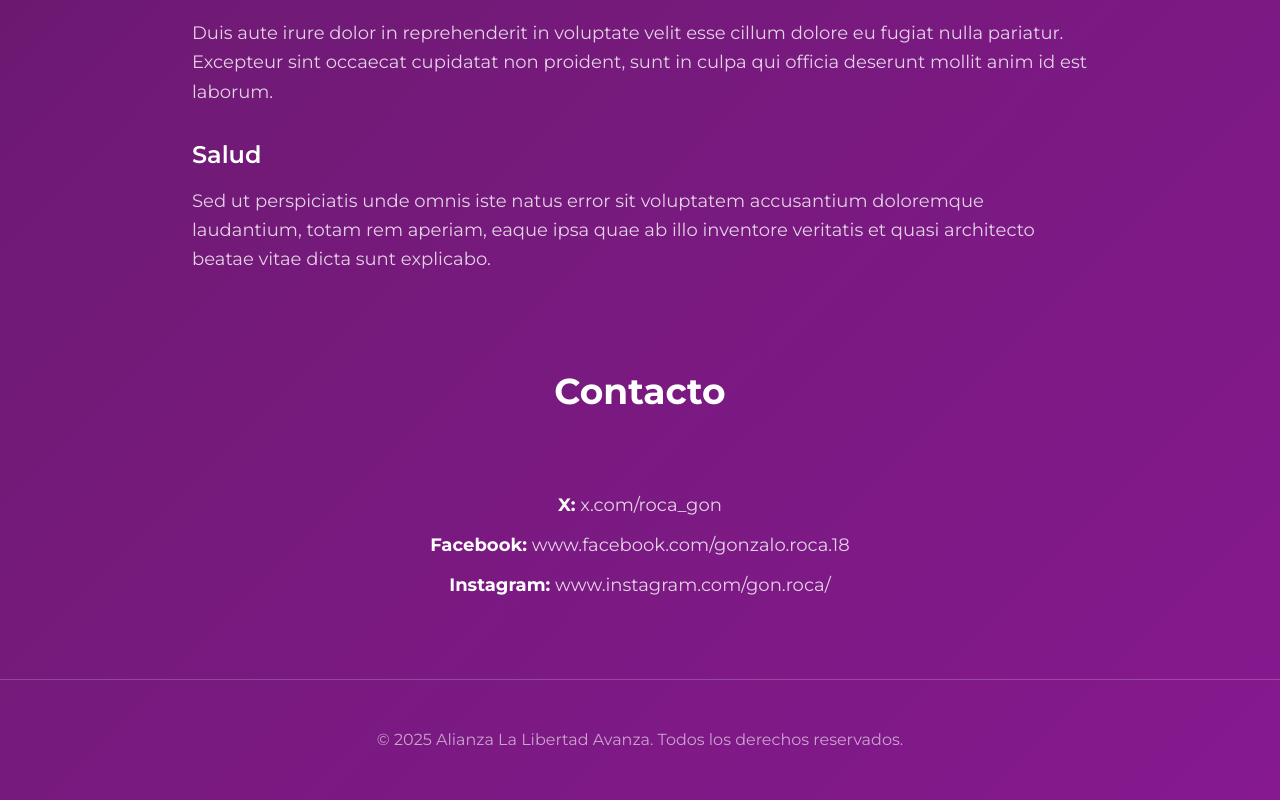
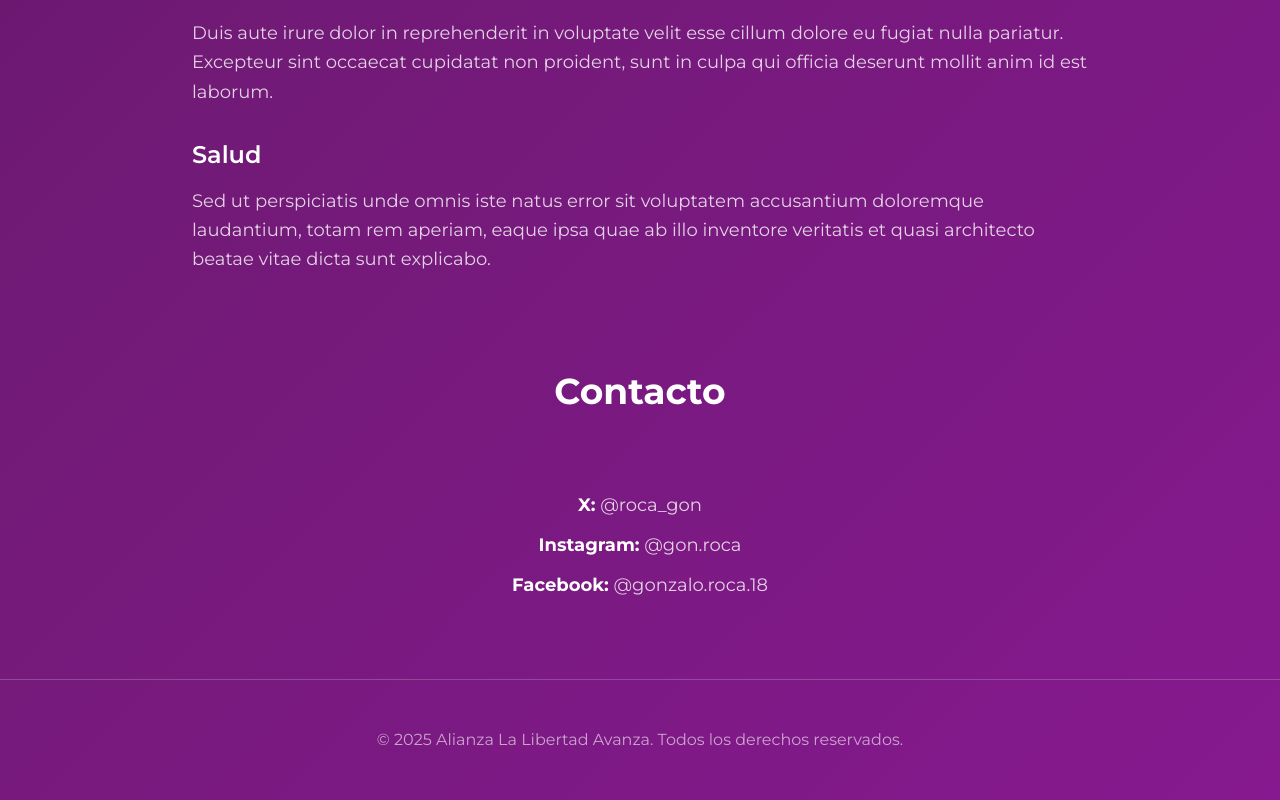
Before and after one commit to bouchardista/candidato-gonzalo-roca, a Nuxt app: page / in a window 1280 px wide. Shown: the part 1666-2466 px from the top of the page. Built offline with nearby package versions, Linux system fonts and the light colour scheme.

Commit message:
Revertir formato de Facebook a @ y reordenar redes sociales

```diff
--- a/pages/index.vue
+++ b/pages/index.vue
@@ -109,13 +109,13 @@
           <div class="space-y-6 text-white/80">
             <div class="pt-4 space-y-3">
               <p class="text-lg">
-                <strong class="text-white">X:</strong> <a href="https://x.com/roca_gon" target="_blank" class="text-white/80 hover:text-white transition-colors">x.com/roca_gon</a>
+                <strong class="text-white">X:</strong> <a href="https://x.com/roca_gon" target="_blank" class="text-white/80 hover:text-white transition-colors">@roca_gon</a>
               </p>
               <p class="text-lg">
-                <strong class="text-white">Facebook:</strong> <a href="https://www.facebook.com/gonzalo.roca.18" target="_blank" class="text-white/80 hover:text-white transition-colors">www.facebook.com/gonzalo.roca.18</a>
+                <strong class="text-white">Instagram:</strong> <a href="https://www.instagram.com/gon.roca/" target="_blank" class="text-white/80 hover:text-white transition-colors">@gon.roca</a>
               </p>
               <p class="text-lg">
-                <strong class="text-white">Instagram:</strong> <a href="https://www.instagram.com/gon.roca/" target="_blank" class="text-white/80 hover:text-white transition-colors">www.instagram.com/gon.roca/</a>
+                <strong class="text-white">Facebook:</strong> <a href="https://fb.com/gonzalo.roca.18" target="_blank" class="text-white/80 hover:text-white transition-colors">@gonzalo.roca.18</a>
               </p>
             </div>
           </div>
```
